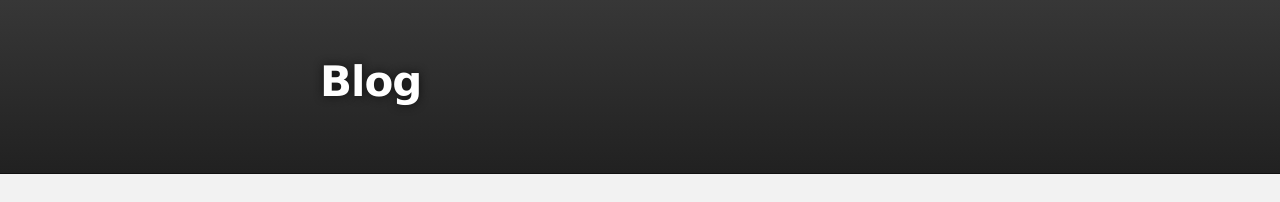
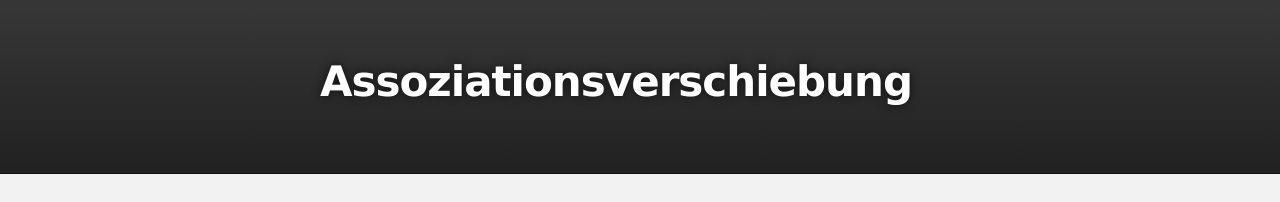
Before and after one commit to stefanschmidt/stefanschmidt.github.io, a plain HTML site: page index.html in a window 1280 px wide. Shown: the top 202 px of the page. Drawn offline with Linux system fonts and the light colour scheme.

Commit message:
Changed title

```diff
--- a/index.html
+++ b/index.html
@@ -8,7 +8,7 @@
 
     <link rel="stylesheet" type="text/css" media="screen" href="stylesheets/stylesheet.css">
 
-    <title>Blog</title>
+    <title>Assoziationsverschiebung</title>
   </head>
 
   <body>
@@ -16,7 +16,7 @@
     <!-- HEADER -->
     <div id="header_wrap" class="outer">
         <header class="inner">
-          <h1 id="project_title">Blog</h1>
+          <h1 id="project_title">Assoziationsverschiebung</h1>
           <h2 id="project_tagline"></h2>
 
         </header>
```
